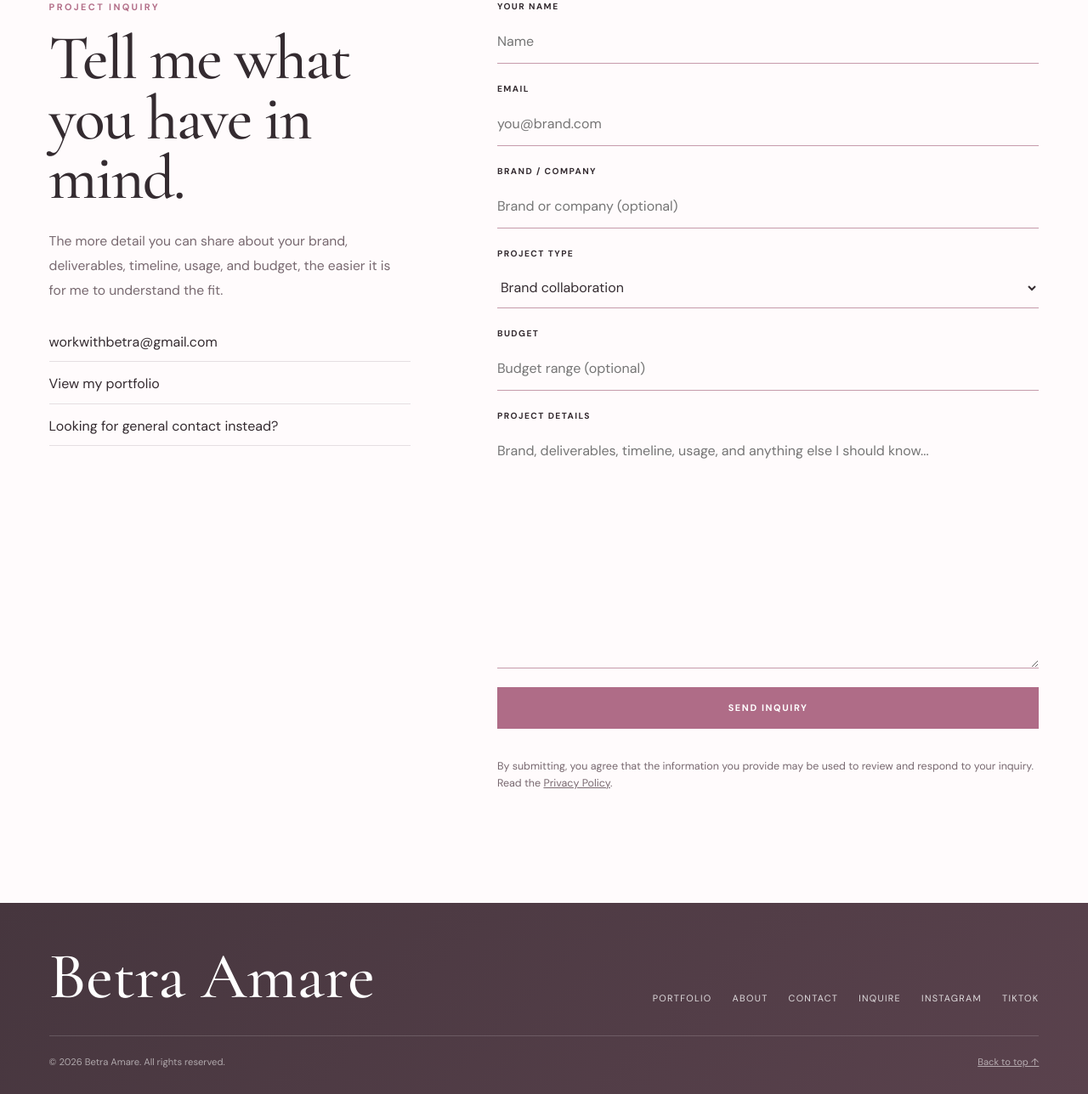
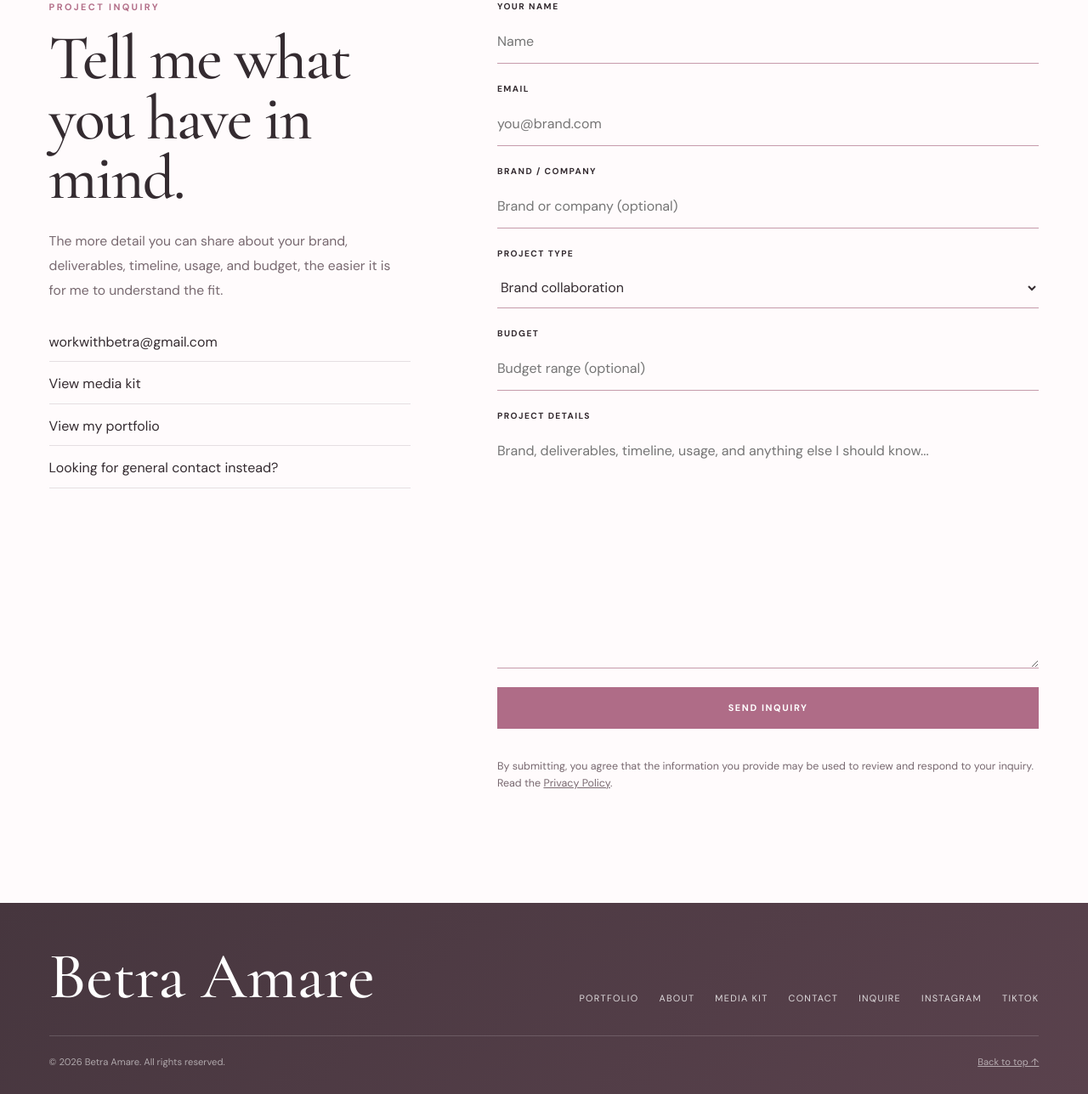
Before and after one commit to pampa12/Betra-Amare-Website-Redesign, a Django app: page /inquire/ in a window 1280 px wide. Shown: the part 774-2062 px from the top of the page at 85% size. Run offline with Django 5.2, Linux system fonts and the light colour scheme; data that the repository does not hold is empty.

Commit message:
Link media kit from inquiry page

```diff
--- a/templates/inquire.html
+++ b/templates/inquire.html
@@ -42,6 +42,7 @@
           <p class="body-copy">{% if inquiry_content %}{{ inquiry_content.section_body }}{% else %}The more detail you can share about your brand, deliverables, timeline, usage, and budget, the easier it is for me to understand the fit.{% endif %}</p>
           <div class="contact-list">
             <a href="mailto:{% if inquiry_content %}{{ inquiry_content.work_email }}{% else %}workwithbetra@gmail.com{% endif %}">{% if inquiry_content %}{{ inquiry_content.work_email }}{% else %}workwithbetra@gmail.com{% endif %}</a>
+            <a href="/media-kit/">View media kit</a>
             <a href="/portfolio/">View my portfolio</a>
             <a href="/contact/">Looking for general contact instead?</a>
           </div>
@@ -75,7 +76,7 @@
   </main>
 
   <footer class="site-footer">
-    <div class="shell footer-top"><p class="footer-wordmark">Betra Amare</p><div class="footer-nav"><a href="/portfolio/">Portfolio</a><a href="/about/">About</a><a href="/contact/">Contact</a><a href="/inquire/">Inquire</a><a href="{% if contact_content %}{{ contact_content.instagram_url }}{% else %}https://www.instagram.com/betra_amare{% endif %}" target="_blank" rel="noopener">Instagram</a><a href="{% if contact_content %}{{ contact_content.tiktok_url }}{% else %}https://www.tiktok.com/@betraamarey{% endif %}" target="_blank" rel="noopener">TikTok</a></div></div>
+    <div class="shell footer-top"><p class="footer-wordmark">Betra Amare</p><div class="footer-nav"><a href="/portfolio/">Portfolio</a><a href="/about/">About</a><a href="/media-kit/">Media Kit</a><a href="/contact/">Contact</a><a href="/inquire/">Inquire</a><a href="{% if contact_content %}{{ contact_content.instagram_url }}{% else %}https://www.instagram.com/betra_amare{% endif %}" target="_blank" rel="noopener">Instagram</a><a href="{% if contact_content %}{{ contact_content.tiktok_url }}{% else %}https://www.tiktok.com/@betraamarey{% endif %}" target="_blank" rel="noopener">TikTok</a></div></div>
     <div class="shell footer-bottom"><span>© <span data-year></span> Betra Amare. All rights reserved.</span><a href="#top">Back to top ↑</a></div>
   </footer>
   <script src="/script.js"></script>
```
